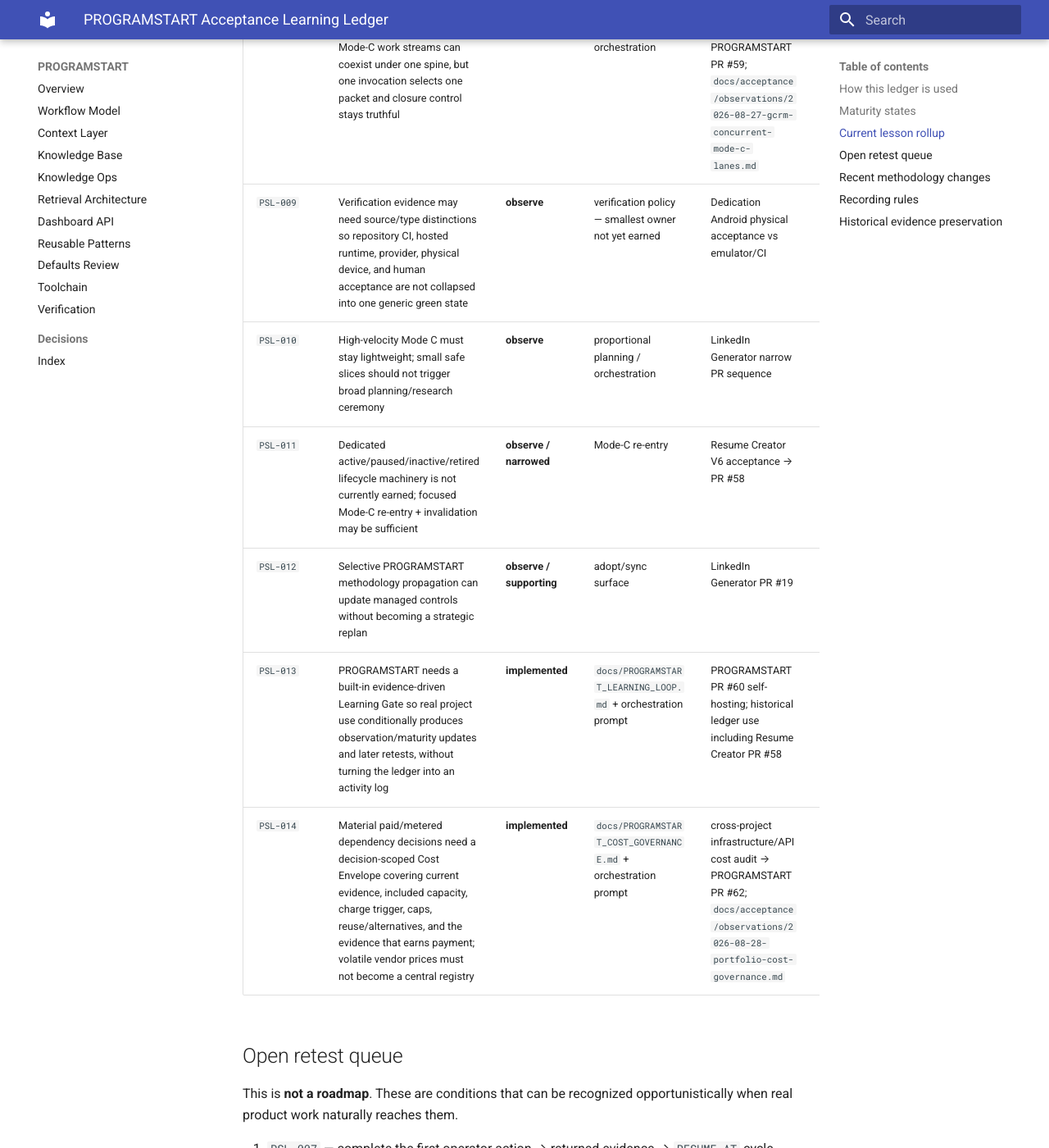
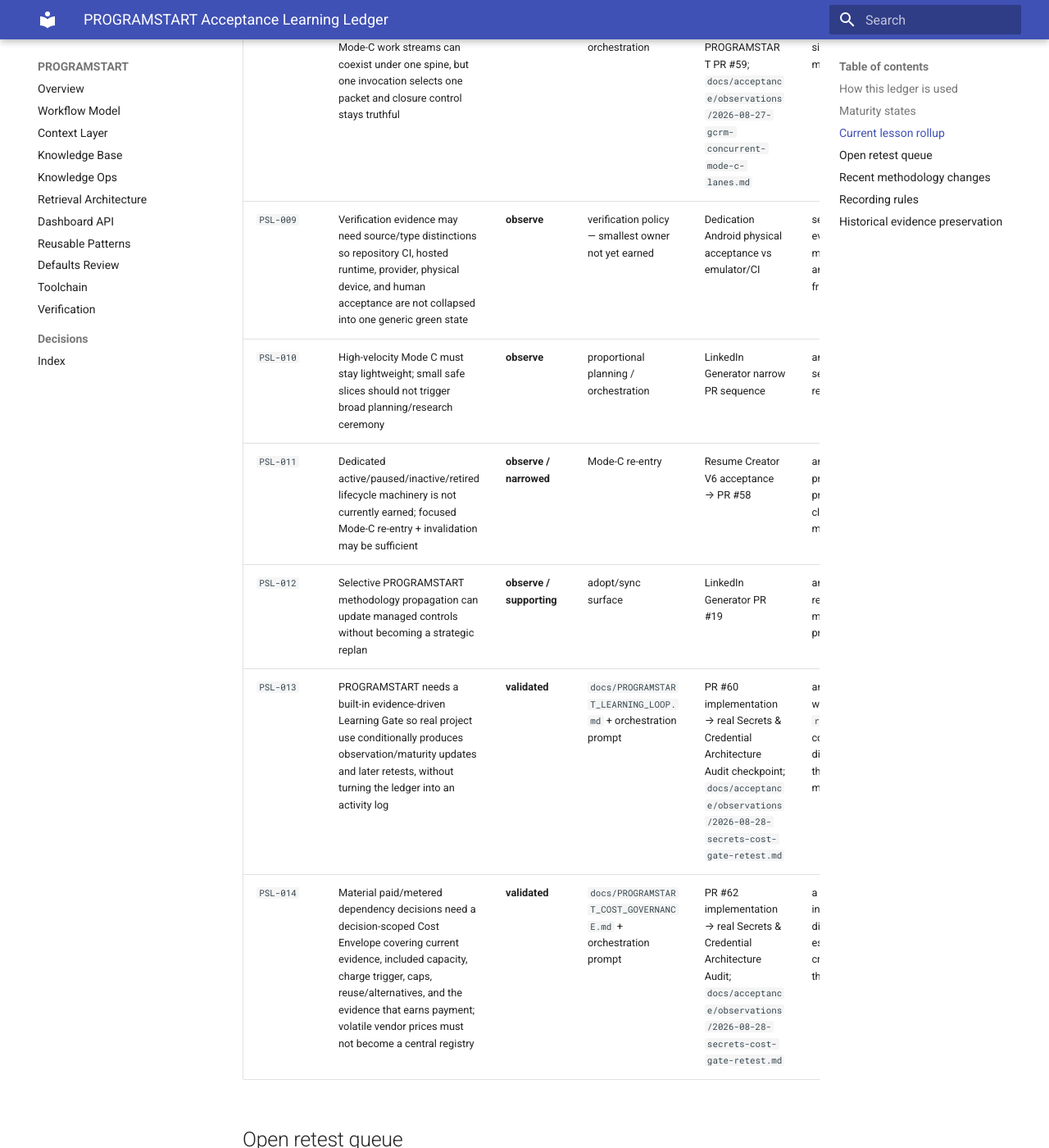
Before and after one commit to GrahamArdent/PROGRAMSTART, an MkDocs documentation site: the page built from docs/PROGRAMSTART_ACCEPTANCE_LEARNING_LEDGER.md, in a window 1280 px wide and 1400 px high, scrolled down 2381 px. Shown: the whole window at 82% size. Built offline with MkDocs 1.6.1 and Material for MkDocs 9.7.7, drawn with Linux system fonts in a browser that asks for light colours; some of the changed text lies outside the part shown.

Commit message:
docs(acceptance): validate cost and learning gates

```diff
--- a/docs/PROGRAMSTART_ACCEPTANCE_LEARNING_LEDGER.md
+++ b/docs/PROGRAMSTART_ACCEPTANCE_LEARNING_LEDGER.md
@@ -52,8 +52,8 @@
 | `PSL-010` | High-velocity Mode C must stay lightweight; small safe slices should not trigger broad planning/research ceremony | **observe** | proportional planning / orchestration | LinkedIn Generator narrow PR sequence | another rapid mature-project sequence showing a specific recurring overhead gap |
 | `PSL-011` | Dedicated active/paused/inactive/retired lifecycle machinery is not currently earned; focused Mode-C re-entry + invalidation may be sufficient | **observe / narrowed** | Mode-C re-entry | Resume Creator V6 acceptance → PR #58 | another paused/dormant project where existing primitives either succeed cleanly or expose a concrete missing state |
 | `PSL-012` | Selective PROGRAMSTART methodology propagation can update managed controls without becoming a strategic replan | **observe / supporting** | adopt/sync surface | LinkedIn Generator PR #19 | another adopted existing repo needing selective methodology sync with project authority preserved |
-| `PSL-013` | PROGRAMSTART needs a built-in evidence-driven Learning Gate so real project use conditionally produces observation/maturity updates and later retests, without turning the ledger into an activity log | **implemented** | `docs/PROGRAMSTART_LEARNING_LOOP.md` + orchestration prompt | PROGRAMSTART PR #60 self-hosting; historical ledger use including Resume Creator PR #58 | first future real product checkpoint where v2.5+ automatically evaluates the gate and either records/updates evidence or deliberately returns `no reusable lesson` |
-| `PSL-014` | Material paid/metered dependency decisions need a decision-scoped Cost Envelope covering current evidence, included capacity, charge trigger, caps, reuse/alternatives, and the evidence that earns payment; volatile vendor prices must not become a central registry | **implemented** | `docs/PROGRAMSTART_COST_GOVERNANCE.md` + orchestration prompt | cross-project infrastructure/API cost audit → PROGRAMSTART PR #62; `docs/acceptance/observations/2026-08-28-portfolio-cost-governance.md` | next normal PROGRAMSTART-assisted slice that proposes or upgrades a paid/metered provider and should activate the Cost Gate without creating ceremony or a vendor-price catalogue |
+| `PSL-013` | PROGRAMSTART needs a built-in evidence-driven Learning Gate so real project use conditionally produces observation/maturity updates and later retests, without turning the ledger into an activity log | **validated** | `docs/PROGRAMSTART_LEARNING_LOOP.md` + orchestration prompt | PR #60 implementation → real Secrets & Credential Architecture Audit checkpoint; `docs/acceptance/observations/2026-08-28-secrets-cost-gate-retest.md` | another normal checkpoint where the correct result is `no reusable lesson`, counterevidence, or a different maturity delta rather than unconditional methodology work |
+| `PSL-014` | Material paid/metered dependency decisions need a decision-scoped Cost Envelope covering current evidence, included capacity, charge trigger, caps, reuse/alternatives, and the evidence that earns payment; volatile vendor prices must not become a central registry | **validated** | `docs/PROGRAMSTART_COST_GOVERNANCE.md` + orchestration prompt | PR #62 implementation → real Secrets & Credential Architecture Audit; `docs/acceptance/observations/2026-08-28-secrets-cost-gate-retest.md` | a future metered API or infrastructure decision with a different cost shape, especially one that actually crosses a `PAY_WHEN` threshold |
 
 ## Open retest queue
 
@@ -63,8 +63,6 @@
 2. `PSL-009` — obtain a second cross-project case proving that evidence-source/type distinctions materially improve correctness.
 3. `PSL-010` — identify a specific repeated overhead defect in another high-velocity Mode-C project before changing methodology.
 4. `PSL-011` — use another real paused/re-entry project to determine whether dedicated lifecycle states remain unnecessary.
-5. `PSL-013` — let a future normal PROGRAMSTART product checkpoint exercise the Learning Gate automatically.
-6. `PSL-014` — let the next real paid/metered provider decision exercise the Cost Gate and confirm that it produces a useful decision envelope without a stale central price registry or unnecessary process.
 
 ## Recent methodology changes
 
@@ -78,8 +76,8 @@
 - PR #56 — cross-repository dependency orchestration.
 - PR #57 — operator/manual gate handoff.
 - PR #59 — coordinated concurrent Mode-C lanes.
-- PR #60 — acceptance Learning Gate and organized evidence/rollup loop (**implemented; merge/real retest state must stay truthful**).
-- PR #62 — decision-scoped cost governance / Cost Envelope (**implemented; real project retest remains open**).
+- PR #60 — acceptance Learning Gate and organized evidence/rollup loop; later validated by the real Secrets & Credential Architecture Audit checkpoint.
+- PR #62 — decision-scoped cost governance / Cost Envelope; later validated by the real Secrets & Credential Architecture Audit provider decision.
 
 ## Recording rules
 
```
